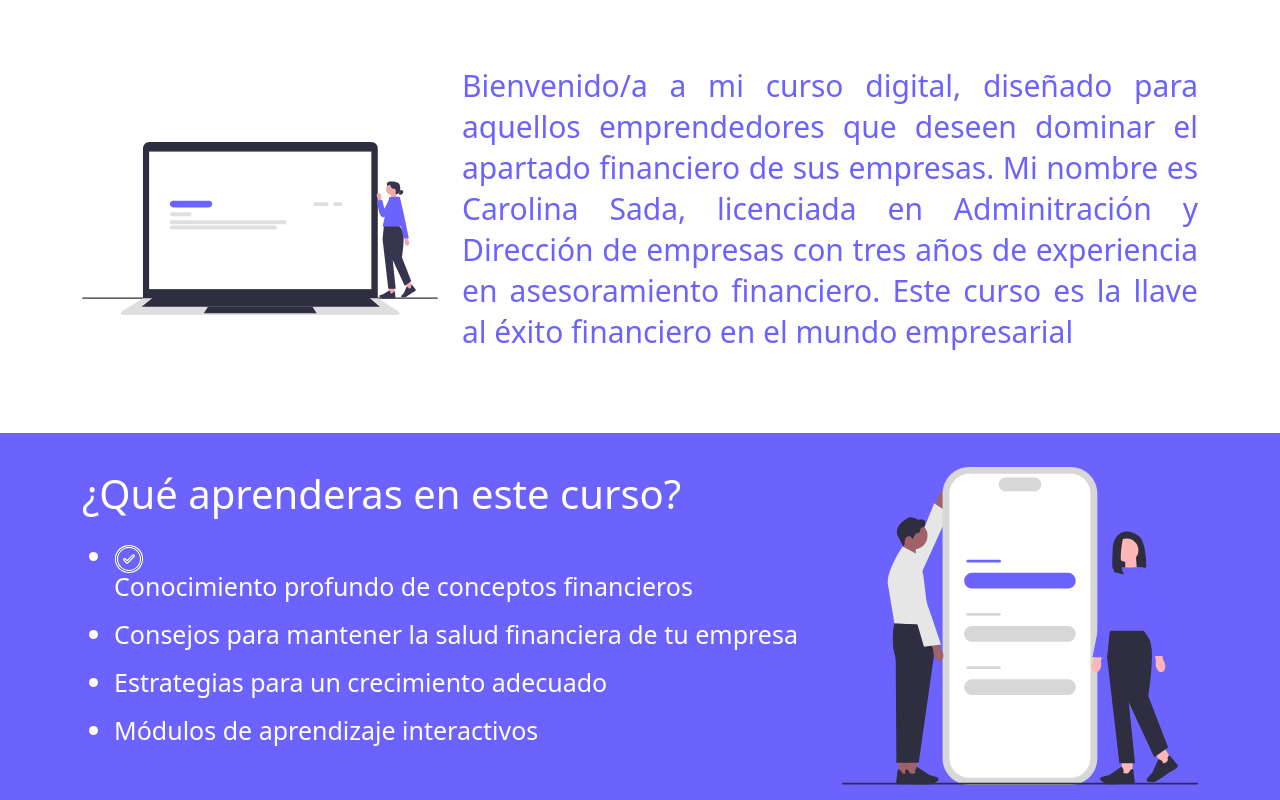
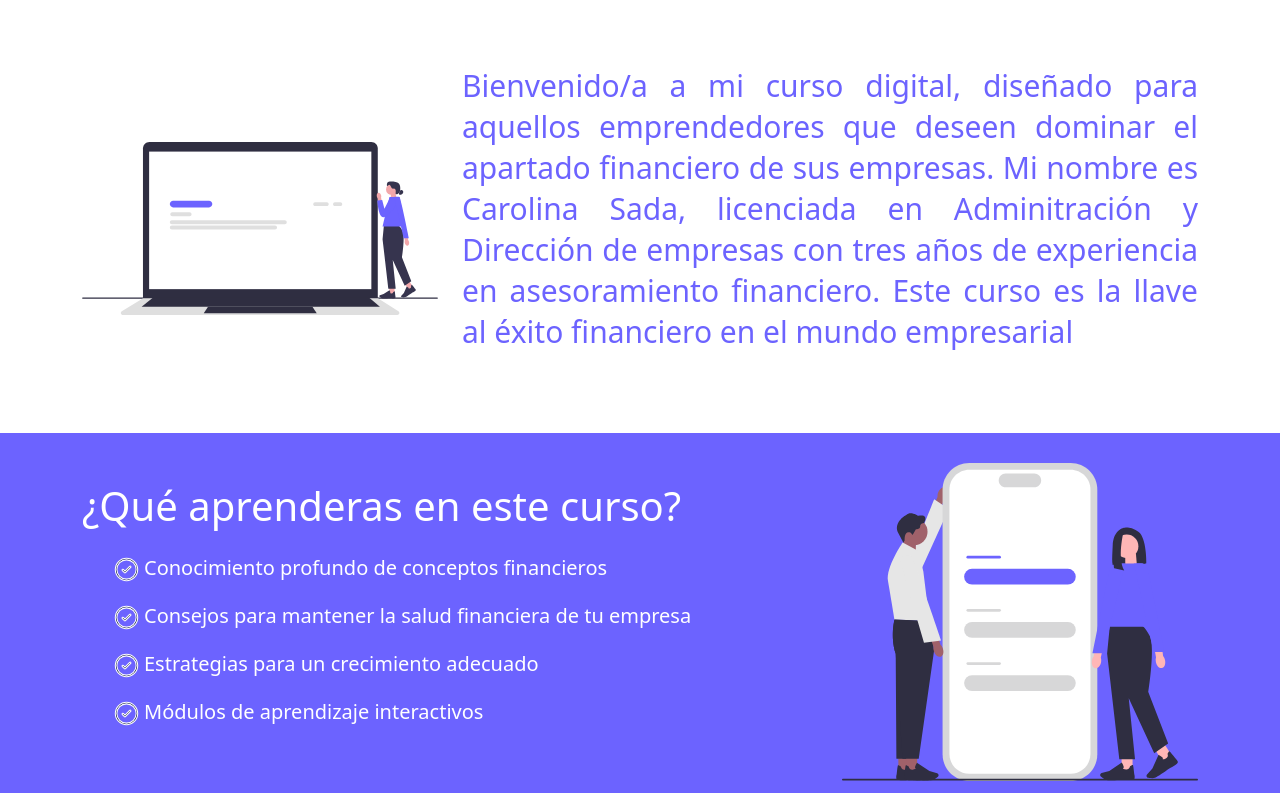
Before and after one commit to Ernech/reto-1-dise-o-responsive-js-frontend, a plain HTML site: page index.html in a window 1280 px wide. Shown: the part 765-1565 px from the top of the page. Drawn offline with nearby package versions, Linux system fonts and the light colour scheme.

Commit message:
Section 3

```diff
--- a/index.html
+++ b/index.html
@@ -73,15 +73,30 @@
                 <div class="col-8">
                     <h2>¿Qué aprenderas en este curso?</h2>
                     <ul>
-                        <li>
+                        <li class="d-flex">
                             <div class="icon-container">
                                 <img src="images/check-circle.svg" alt="list-element" class="img-fluid">
                             </div>
                             Conocimiento profundo de conceptos financieros
                         </li>
-                        <li>Consejos para mantener la salud financiera de tu empresa</li>
-                        <li>Estrategias para un crecimiento adecuado</li>
-                        <li>Módulos de aprendizaje interactivos</li>
+                        <li class="d-flex">
+                            <div class="icon-container">
+                                <img src="images/check-circle.svg" alt="list-element" class="img-fluid">
+                            </div>
+                            Consejos para mantener la salud financiera de tu empresa
+                        </li>
+                        <li class="d-flex">
+                            <div class="icon-container">
+                                <img src="images/check-circle.svg" alt="list-element" class="img-fluid">
+                            </div>
+                            Estrategias para un crecimiento adecuado
+                        </li>
+                        <li class="d-flex">
+                            <div class="icon-container">
+                                <img src="images/check-circle.svg" alt="list-element" class="img-fluid">
+                            </div>
+                            Módulos de aprendizaje interactivos
+                        </li>
                     </ul>
 
                 </div>
@@ -93,10 +108,14 @@
             </div>
         </div>
     </section>
+    <footer>
+
+    </footer>
     <script src="https://cdn.jsdelivr.net/npm/bootstrap@5.3.2/dist/js/bootstrap.bundle.min.js"
         integrity="sha384-C6RzsynM9kWDrMNeT87bh95OGNyZPhcTNXj1NW7RuBCsyN/o0jlpcV8Qyq46cDfL"
         crossorigin="anonymous"></script>
 
+
 </body>
 
 </html>
--- a/styles.css
+++ b/styles.css
@@ -20,6 +20,7 @@ body {
     line-height: 62px;
     color: #FFFFFF;
     text-align: center;
+    margin-bottom: 40px;
 }
 
 #section-1 p{
@@ -102,18 +103,28 @@ color: #FFFFFF;
 
 }
 
+#section-3 ul{
+    list-style-type: none;
+}
 #section-3 ul li{
-
     font-family: 'Nunito' sans-serif;
     font-style: normal;
     font-weight: 400;
-    font-size: 25px;
+    font-size: 20px;
     line-height: 48px;
     text-align: justify;
     color: #FFFFFF;
 }
 
 .icon-container{
-    max-width: 30px;
-    max-height: 30px;
+    max-width: 25px;
+    max-height: 25px;
+    margin-right: 5px;
 }
+
+footer{
+    position: absolute;
+    bottom: 0px;
+    height: 60px;
+    width: 100%;
+  }
```
Also changed, not shown: images/copyright.svg (added).
